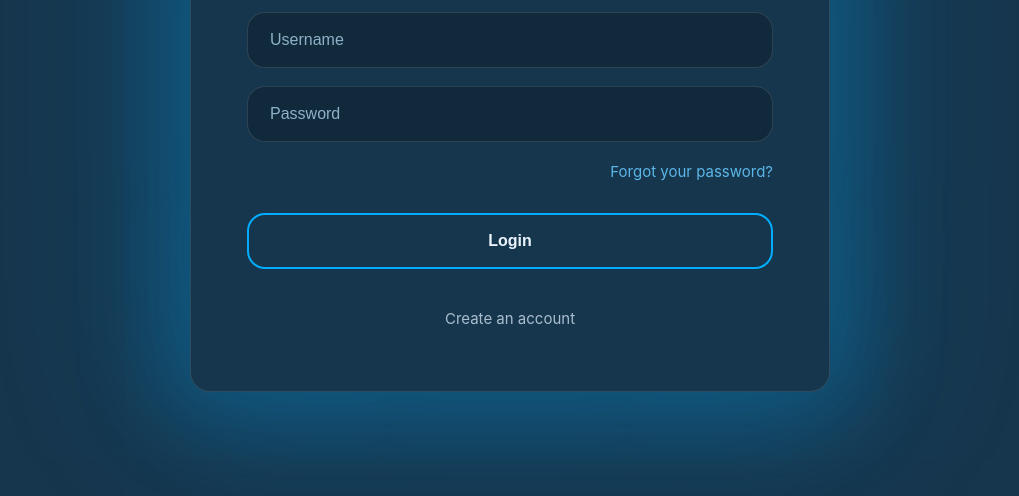
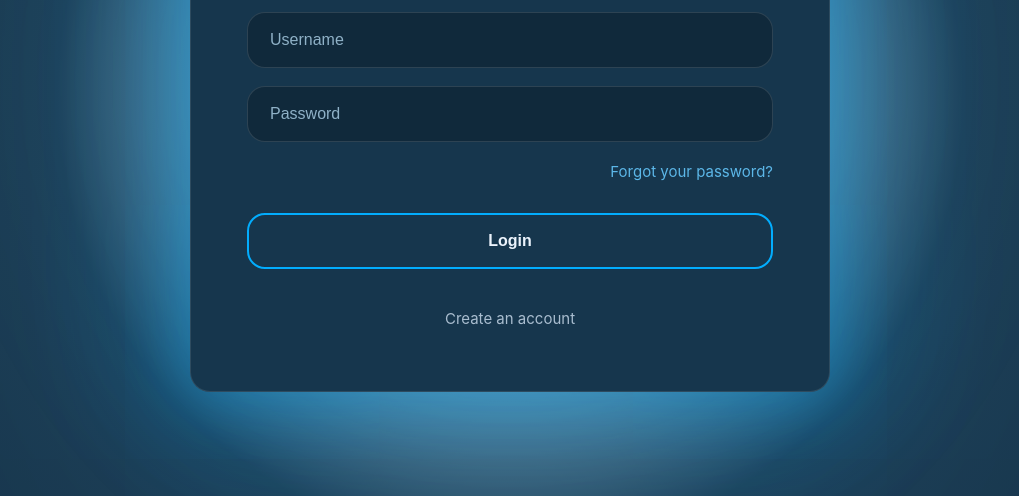
Before and after one commit to Barron-Holdings/treados-landing, a plain HTML site: page index.html in a window 1280 px wide. Shown: the part 304-800 px from the top of the page, without its empty margins (130-1149 px from the left). Drawn offline with Linux system fonts and the light colour scheme.

Commit message:
Add files via upload

```diff
--- a/styles.css
+++ b/styles.css
@@ -16,10 +16,21 @@ img { display: block; max-width: 100%; }
 
 body {
   font-family: var(--font);
-  background: var(--bg);
+  background: radial-gradient(circle at center, rgba(2,173,254,0.08) 0%, rgba(22,54,77,0.96) 60%, #16364D 100%);
   color: var(--text);
   -webkit-font-smoothing: antialiased;
   -moz-osx-font-smoothing: grayscale;
+  overflow: hidden;
+}
+
+/* Optional faint animated haze (matches Figma's ambient depth) */
+body::before {
+  content: "";
+  position: fixed;
+  inset: 0;
+  background: radial-gradient(circle at 50% 48%, rgba(2,173,254,0.15), transparent 70%);
+  filter: blur(60px);
+  z-index: 0;
 }
 
 .visually-hidden {
@@ -35,6 +46,8 @@ body {
   display: grid;
   place-items: center;
   padding: 80px 16px;
+  position: relative;
+  z-index: 1;
 }
 
 .card {
@@ -44,8 +57,9 @@ body {
   border: 1px solid rgba(255,255,255,0.10);
   padding: 56px 56px 48px;
   box-shadow:
-    0 0 170px 40px rgba(2,173,254,0.16),
-    0 0 90px 28px rgba(2,173,254,0.22);
+    0 0 220px 60px rgba(2,173,254,0.15),
+    0 0 140px 40px rgba(2,173,254,0.20),
+    0 0 60px 15px rgba(2,173,254,0.25);
 }
 
 .logo {
@@ -82,6 +96,7 @@ input:focus {
 .row { display: flex; }
 .row.right { justify-content: flex-end; }
 .forgot-row { margin-top: 2px; margin-bottom: 14px; }
+
 .link.forgot {
   font-size: 15px;
   color: var(--forgot);
@@ -104,7 +119,11 @@ input:focus {
   color: var(--text);
   border: 2px solid var(--accent);
 }
-.btn.outline:hover { background: rgba(2,173,254,0.12); color: var(--text); box-shadow: 0 0 12px rgba(2,173,254,0.40); }
+.btn.outline:hover {
+  background: rgba(2,173,254,0.12);
+  color: var(--text);
+  box-shadow: 0 0 12px rgba(2,173,254,0.40);
+}
 
 .create {
   text-align: center;
@@ -114,6 +133,10 @@ input:focus {
 }
 
 @media (max-width: 480px) {
-  .card { padding: 36px 24px 32px; width: 94%; border-radius: 18px; }
+  .card {
+    padding: 36px 24px 32px;
+    width: 94%;
+    border-radius: 18px;
+  }
   .logo { height: 72px; }
 }
```
